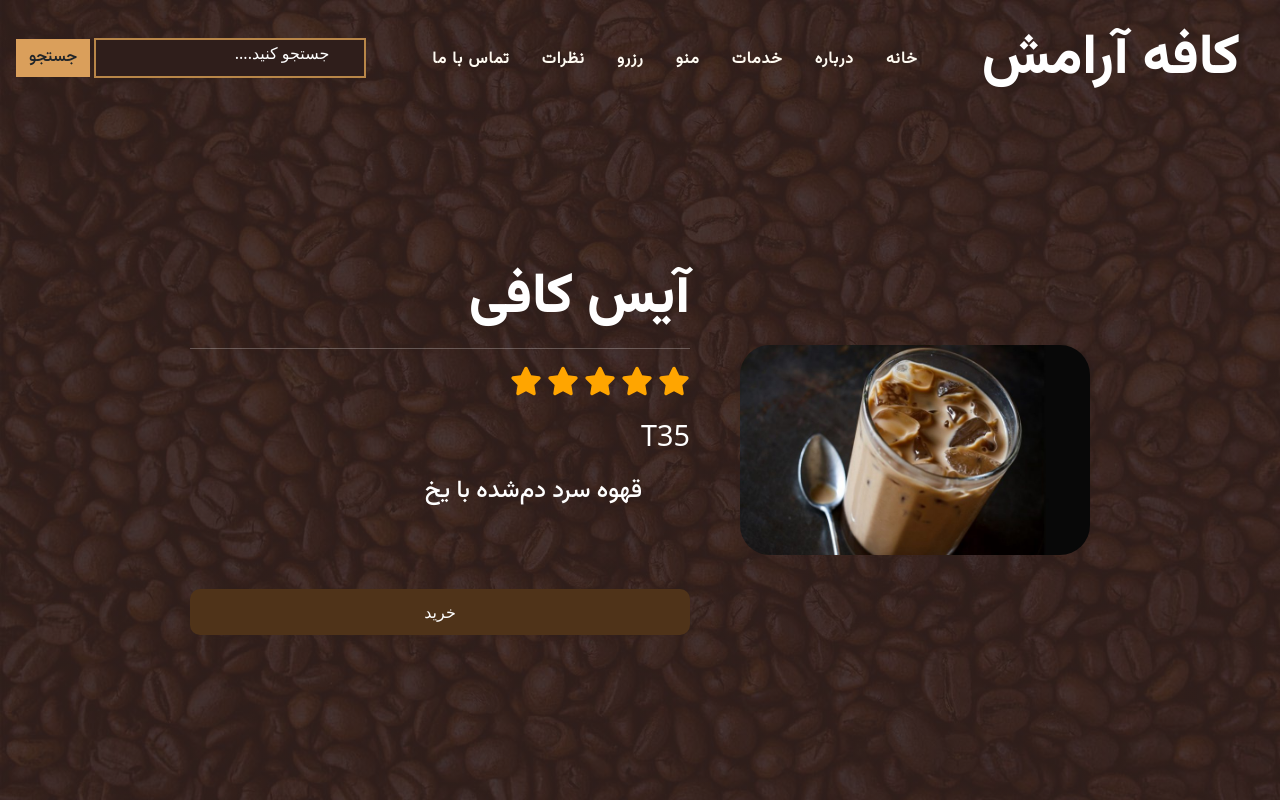
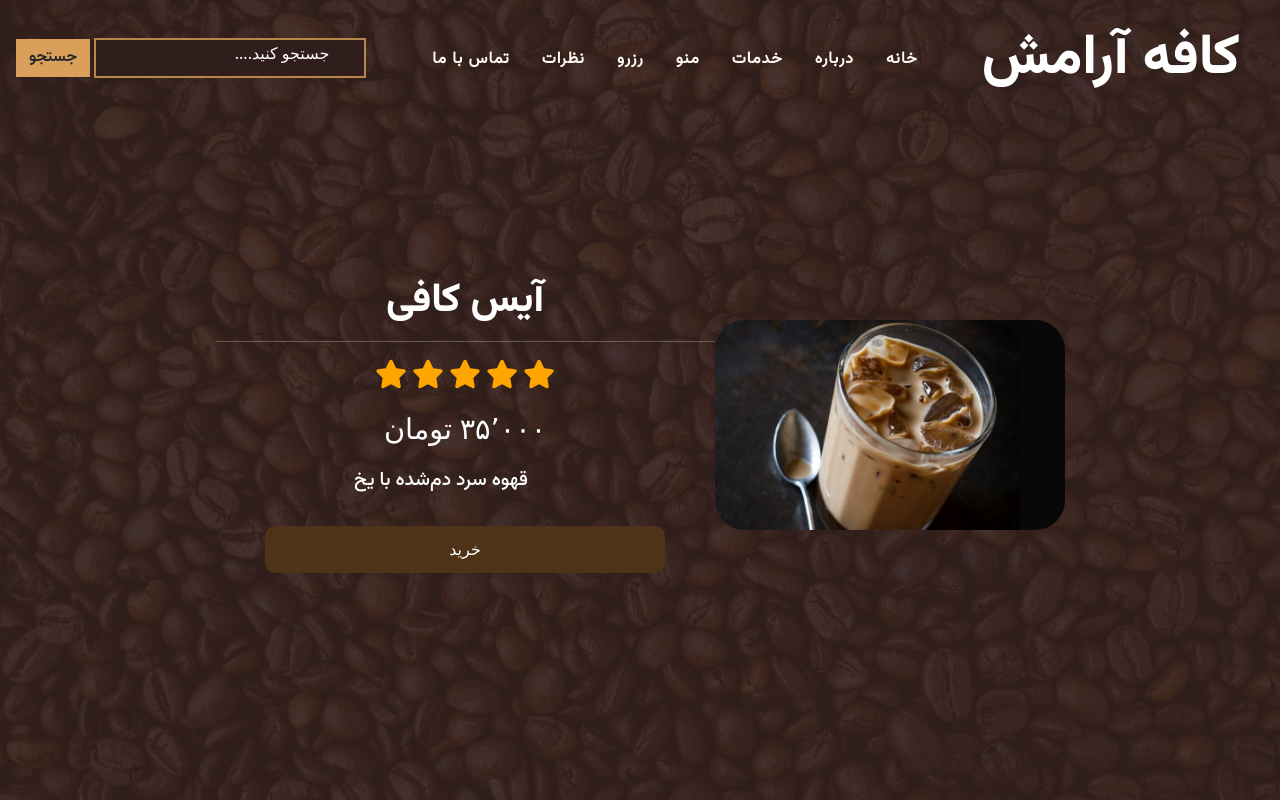
Before and after one commit to erfanHP390/website-coffee-shop, a Next.js app: page /product/1 in a window 1280 px wide. Shown: the top 800 px of the page. Built offline with nearby package versions, Linux system fonts and the light colour scheme; data requests are answered from the project's data file.

Commit message:
update styles and add default 0 for pricing

```diff
--- a/components/templates/ProdctDetails/ProductDetails.js
+++ b/components/templates/ProdctDetails/ProductDetails.js
@@ -1,46 +1,44 @@
-import React from 'react'
-import styles from "@/styles/Product.module.css"
+import React from "react";
+import styles from "@/styles/Product.module.css";
 
 import { FaRegStar } from "react-icons/fa6";
 import { FaStar } from "react-icons/fa6";
 
 const ProductsDetails = ({ data }) => {
+  const formatPrice = (price) => {
+    const formattedPrice = Math.round(price * 1000).toLocaleString('fa-IR');
+    return formattedPrice;
+  };
+
   return (
-      <div
-        className={`${styles.product_main}   align-items-center mb-5 text-decoration-none justify-content-center`}
-      >
-        <img
-          className={`${styles.product_img}  mb-3 mb-sm-0`}
-          src={data.img}
-          alt=""
-        />
-        <div style={{ width: "500px" }}>
-          <h4 className={`${styles.product_title}  font_vazir_ExtraBold  text-white mb-3`}>{data.title}</h4>
-          <hr style={{ borderColor: "white" }} />
+    <div className={`${styles.product_main} align-items-center mb-5 text-decoration-none justify-content-center`}>
+      <img className={`${styles.product_img} mb-3 mb-sm-0`} src={data.img} alt="" />
+      <div className={styles.product_details}>
+        <h4 className={`${styles.product_title} font_vazir_ExtraBold text-white mb-3`}>{data.title}</h4>
+        <hr className={styles.product_hr} />
         <div className={styles.stars}>
-            {new Array(Math.trunc(data.score)).fill().map(() => (
-              <FaStar className={styles.fill_star}  />
+          {new Array(Math.trunc(data.score)).fill().map((_, idx) => (
+            <FaStar key={idx} className={styles.fill_star} />
           ))}
-            {new Array(5 - Math.trunc(data.score)).fill().map(() => (
-              <FaRegStar className={styles.empty_star}  />
+          {new Array(5 - Math.trunc(data.score)).fill().map((_, idx) => (
+            <FaRegStar key={idx} className={styles.empty_star} />
           ))}
         </div>
         <div className={styles.price_details}>
           {data.off ? (
             <>
-                <p>T{data.price - (data.price * data.off) / 100}</p>
-                <p>T{data.price}</p>
+              <p className={styles.discount_price}>
+                {formatPrice(data.price - (data.price * data.off) / 100)} تومان
+              </p>
+              <p className={styles.original_price}>{formatPrice(data.price)} تومان</p>
             </>
           ) : (
-              <p>T{data.price}</p>
+            <p>{formatPrice(data.price)} تومان</p>
           )}
         </div>
-          <p style={{ color: "#fff" }} className={`${styles.product_desc}  font_vazir_Medium  m-0 pr-5`}>
-            {data.desc}
-          </p>
+        <p className={`${styles.product_desc} font_vazir_Medium m-0 pr-5`}>{data.desc}</p>
         <button className={styles.shopping_btn}>
           خرید
-            {/* <FontAwesomeIcon className="ml-2" icon={faShoppingBag} /> */}
         </button>
       </div>
     </div>
--- a/styles/Product.module.css
+++ b/styles/Product.module.css
@@ -1,36 +1,46 @@
 .product_main {
-    width: max-content;
+  display: flex;
+  flex-direction: column;
+  align-items: center;
+  justify-content: center;
   margin: 0 auto;
-    gap: 50px;
-    display: flex;
-    padding-top: 100px;
-    width: 100%;
-    position: relative;
-    background: linear-gradient(rgba(51, 33, 29, 0.9), rgba(51, 33, 29, 0.9)),
-      url("../public/images/bg.jpg");
+  padding-top: 50px;
+  background: linear-gradient(rgba(51, 33, 29, 0.9), rgba(51, 33, 29, 0.9)), url("../public/images/bg.jpg");
+  background-size: cover;
+  background-repeat: no-repeat;
   height: 100vh;
-    background-repeat: no-repeat;
-    background-size: cover;
 }
 
 .product_img {
-    width: 350px;
+  width: 80%;
+  max-width: 350px;
   border-radius: 30px;
 }
 
+.product_details {
+  width: 80%;
+  max-width: 500px;
+  text-align: center;
+}
+
 .product_title {
-     font-size: 3.5rem;
+  font-size: 2.5rem;
+}
+
+.product_hr {
+  border-color: white;
+}
+
+.stars {
+  display: flex;
+  justify-content: center;
+  gap: 5px;
+  margin-top: 1rem;
+  font-size: 2rem;
 }
 
 .fill_star {
   color: orange;
-  }
-
-  .stars {
-    display: flex;
-    gap: 5px;
-    margin-top: 1rem;
-    font-size: 2rem;
 }
 
 .empty_star {
@@ -39,49 +49,54 @@
 
 .price_details {
   display: flex;
-    gap: 30px;
+  justify-content: center;
+  gap: 15px;
   font-size: 1.8rem;
   color: white;
   margin-top: 1rem;
 }
 
-  .price_details p:nth-child(2) {
+.discount_price {
+  color: #da9f5b;
+}
+
+.original_price {
   text-decoration: line-through;
   color: red;
 }
 
 .shopping_btn {
-    width: 100%;
+  width: 80%;
   padding: 0.7rem;
   text-align: center;
-    margin-top: 5rem;
+  margin-top: 2rem;
   color: white;
-    outline: 0;
-    border: 0;
+  border: none;
   border-radius: 10px;
-    background: rgb(79 51 25);
+  background: #4f3319;
 }
 
 .shopping_btn:hover {
-    opacity: 0.7;
-    transition: 0.2s all ease-in-out;
+  opacity: 0.8;
+  transition: 0.2s ease-in-out;
 }
 
 .product_desc {
-    font-size: 1.5rem;
+  font-size: 1.2rem;
+  color: #fff;
+  margin-top: 1rem;
 }
 
-  .swiper {
-    width: 100%;
-    margin-top: 4rem;
-    height: 100%;
-    padding-bottom: 5rem !important;
+@media (min-width: 768px) {
+  .product_main {
+    flex-direction: row;
   }
 
-  .swiper_slide {
-    text-align: center;
-    font-size: 18px;
-    display: flex;
-    justify-content: center;
-    align-items: center;
+  .product_details {
+    width: 500px;
   }
+
+  .product_img {
+    width: 350px;
+  }
+}
```
Lines whose indentation alone changed are shown as unchanged.
